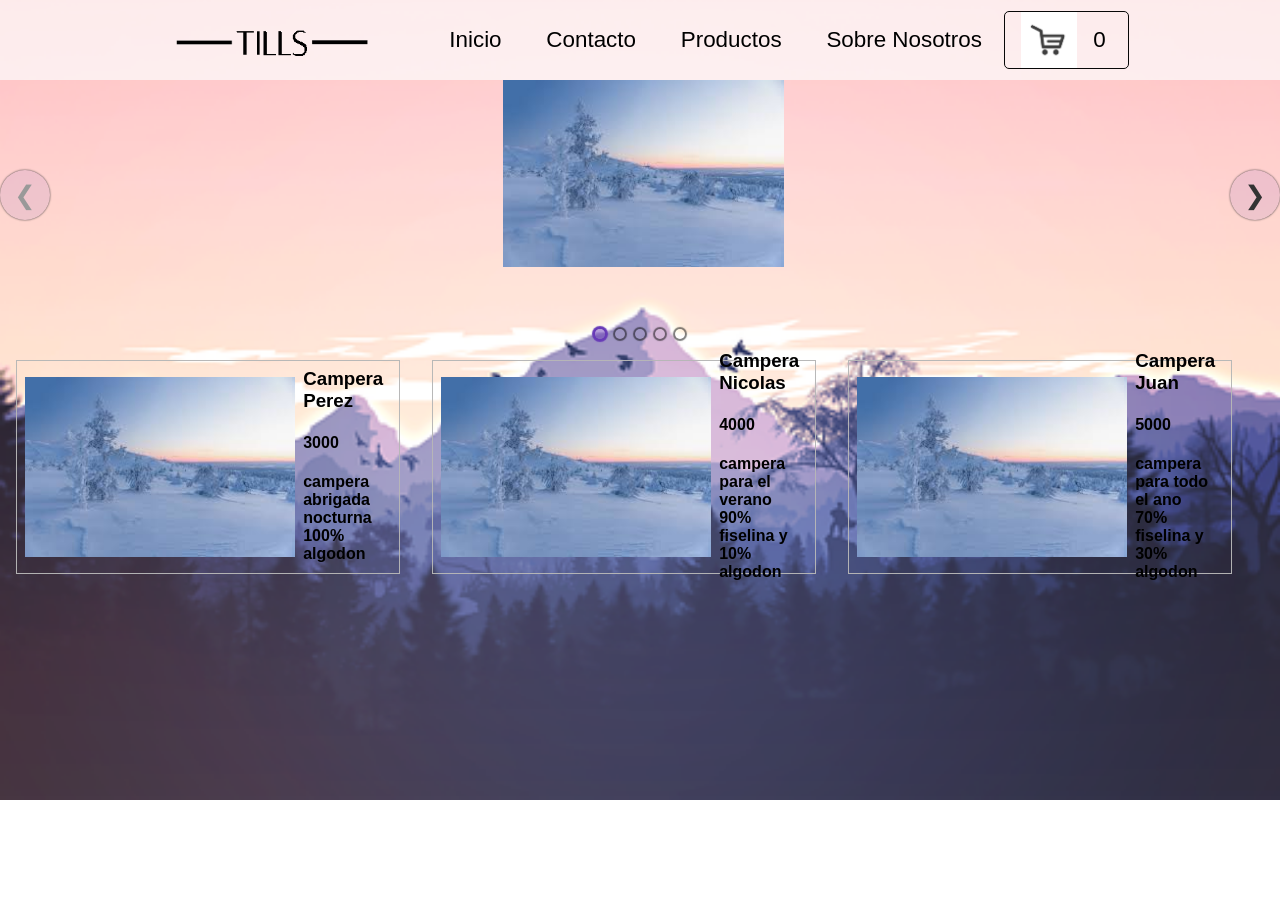
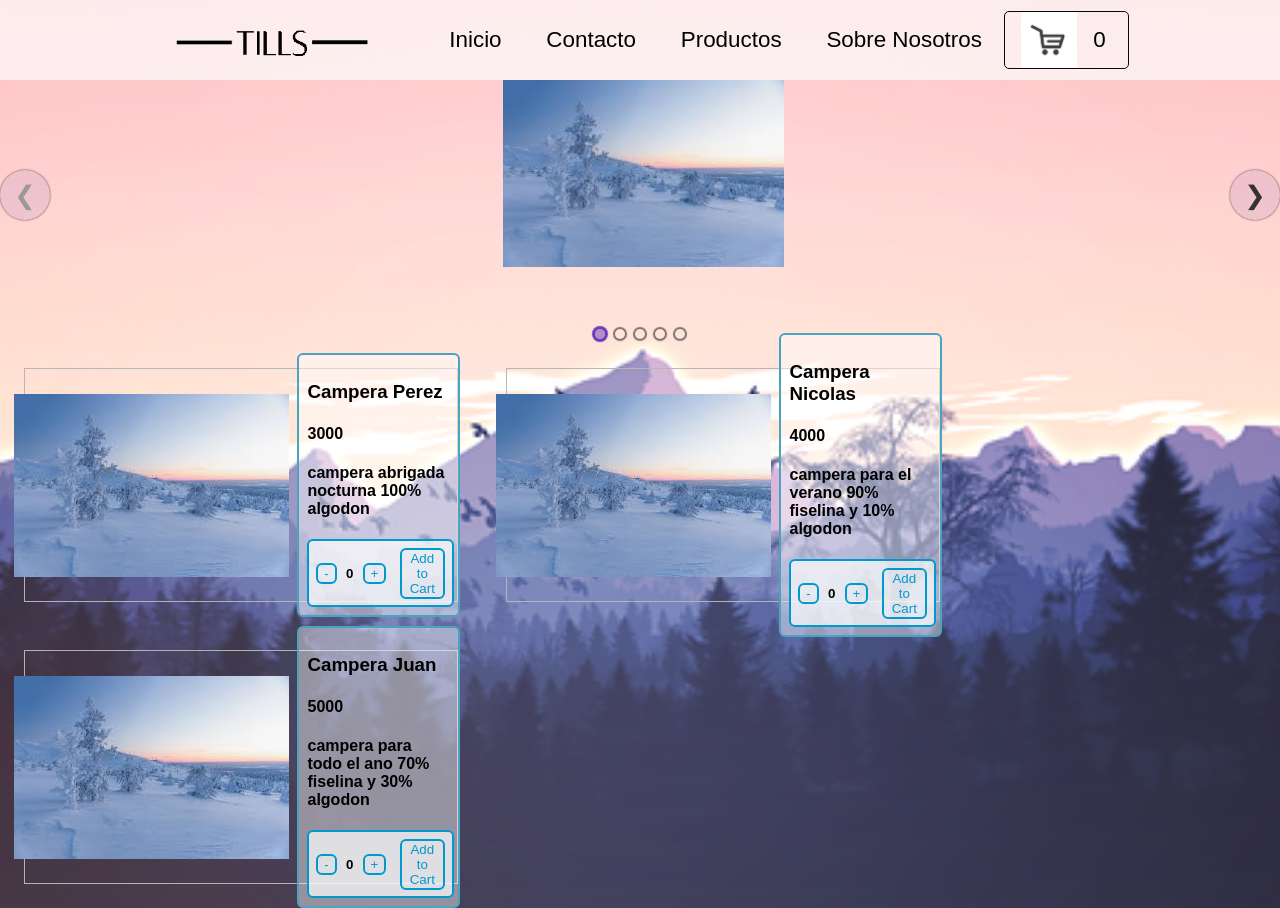
Before and after one commit to jmancu01/Tills, a React (Create React App) app in the folder coder-house/: page / in a window 1280 px wide. Before the commit the page ends 800 px from the top, so only its background shows below. Built offline with nearby package versions, Linux system fonts and the light colour scheme.

Commit message:
add cart, item count

```diff
--- /dev/null
+++ b/coder-house/src/components/ItemCount.js
@@ -0,0 +1,48 @@
+import React, { Component, useState } from 'react'
+import './Products.css'
+
+function ItemCount (props){
+
+    const[counter, setCounter] = useState(props.counter)
+    const[stock, setStock] = useState(props.stock)
+    const[sumar, setSumar] = useState(false)
+    const[restar, setRestar] = useState(true)
+
+    const handleClick = async() => {
+
+
+    }
+
+    const sumando = async() => {
+        if(stock >= 1){
+            setCounter(counter+1)
+            setStock(stock-1)
+            setRestar(false)
+        } else{
+            setSumar(false)
+        }
+
+    }
+    const restando = async() => {
+        if(counter == 0){
+            setRestar(false)
+        } else{
+            setCounter(counter-1)
+        }
+
+    }
+
+    return (
+
+        <div className = 'counterContainer'>
+            <button className='addToCart' onClick={restando} disabled = {restar}>-</button>
+            <h5 className='counter'>{counter}</h5>
+            <button className='addToCart' onClick={sumando} disabled = {sumar}>+</button>
+            <div>
+                <button className='addToCart' onClick={handleClick}>Add to Cart</button>
+            </div>
+
+        </div>
+    )
+}
+export default ItemCount
--- a/coder-house/src/components/ItemListContainer.js
+++ b/coder-house/src/components/ItemListContainer.js
@@ -9,6 +9,8 @@ const ItemListContainer = (props) => {
             price={products.price}
             description = {products.description}
             image= {products.image}
+            counter= {products.counter}
+            stock = {products.stock}
         />
     )
     )
--- a/coder-house/src/components/NavBar.js
+++ b/coder-house/src/components/NavBar.js
@@ -3,9 +3,9 @@ import  {React, useState} from 'react';
 import logo from '../imagenes/logo.png'
 import CartWidget from './CartWidget'
 
-function NavBar() {
+function NavBar(props) {
 
-    const [user, SetUser] =  useState({user: 'Juan', number: '0'})
+
 
     return (
 
@@ -22,7 +22,7 @@ function NavBar() {
                     </ul>
                 </nav>
 
-                <CartWidget user={user}/>
+                <CartWidget totalCounter = {props.totalCounter}/>
             </nav>
         </div>
     );
--- a/coder-house/src/components/Products.css
+++ b/coder-house/src/components/Products.css
@@ -1,22 +1,67 @@
 .Products{
     display: inline-block;
-    margin: auto;
+    margin: 0.5em;
     padding: auto;
     align-items: center;
+
 }
 
 .ProductContainer{
     display: flex;
     align-items: center;
     justify-content: center;
-    height: 180px;
-    width: 350px;
+    height: 200px;
+    width: 400px;
     flex-direction: row;
     padding: 1em;
     margin: 1em;
     border: 1px solid #b6b6b6f8;
+
+
 }
 .InfoContainer{
+
     padding: 0.5em;
     font-family: 'RocknRoll One', sans-serif;
+    color: black;
+    background: rgba(255, 255, 255, 0.426);
+    border: 2px solid #4ba3c0;
+    border-radius: 6px;
+    margin: 0em 0.5em ;
+    align-items: center;
+    justify-content: center;
 }
+.imgProduct{
+    width: 100%;
+    height: auto;
+}
+.counterContainer{
+    background-color: rgba(252, 252, 252, 0.719);
+    display: flex;
+    align-items: center;
+    justify-content: center;
+    flex-direction: row;
+    height: 4em;
+    width: 100%;
+    border-bottom: black;
+    border: 2px solid #0099CC;
+    border-radius: 6px;
+}
+.counter{
+    display: flex;
+    flex-direction: row;
+
+    align-items: center;
+    justify-content: center;
+    margin:  0.3em 0.2em;
+}
+
+.addToCart{
+    color: #0099CC;
+    background: transparent;
+    border: 2px solid #0099CC;
+    border-radius: 6px;
+    margin: 0em 0.5em ;
+    align-items: center;
+    justify-content: center;
+}
--- a/coder-house/src/components/Products.js
+++ b/coder-house/src/components/Products.js
@@ -1,16 +1,27 @@
-import React, { Component } from 'react'
+import React, { Component, useState } from 'react'
 import './Products.css'
+import ItemCount from './ItemCount.js'
 
 function Products (props){
+
+    const[counter, setCounter] = useState(props.counter)
+
+    const handleClick = async() => {
+        console.log(counter)
+        setCounter(counter+1)
+
+    }
 
     return (
         <div className = 'Products'>
             <div className= 'ProductContainer'>
-                    <img src= {props.image}/>
+                <img src= {props.image} className ='imgProduct'/>
                 <div className = 'InfoContainer'>
                     <h3>{props.title}</h3>
                     <h4>{props.price}</h4>
                     <h4>{props.description}</h4>
+                    <ItemCount counter = {props.counter} stock ={props.stock}/>
+
                 </div>
 
             </div>
```
Also changed, not shown: coder-house/src/components/CartWidget.js (+1 -1 lines), coder-house/src/App.js. Lines whose indentation alone changed are shown as unchanged.
